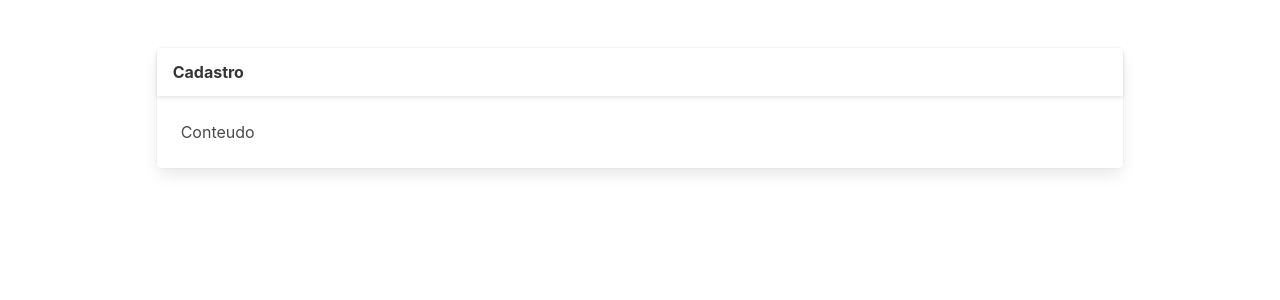
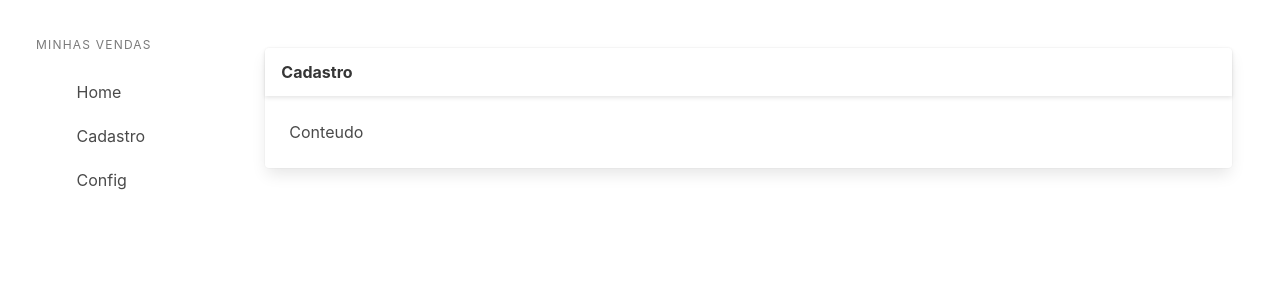
Before and after one commit to marcosmour/vendasappfrontend, a Next.js app: page / in a window 1280 px wide. Shown: the top 300 px of the page. Built offline with nearby package versions, Linux system fonts and the light colour scheme.

Commit message:
Implementando Menu Lateral

```diff
--- a/src/components/layout/index.tsx
+++ b/src/components/layout/index.tsx
@@ -1,8 +1,10 @@
+import { Menu} from './menu'
+
 export const Layout: React.FC = () =>{
     return(
         <div className="app">
             <section className="main-content columns is-fullheight">
-                {/** menu ficara aqui */}
+                <Menu />
 
                 <div className="container column is-10">
                     <div className="section">
--- /dev/null
+++ b/src/components/layout/menu/index.tsx
@@ -0,0 +1,30 @@
+
+
+export const Menu: React.FC = ()=>{
+    return(
+        <aside className="column is-2 is-narrow-mobile is-fullheight section is-hidden-mobile">
+            <p className="menu-label is-hidden-touch">
+                Minhas Vendas
+            </p>
+            <ul className="menu-list">
+                <li>
+                    <a href="#">
+                        <span className="icon"></span> Home
+                    </a>
+                </li>
+
+                <li>
+                    <a href="#">
+                        <span className="icon"></span> Cadastro
+                    </a>
+                </li>
+
+                <li>
+                    <a href="#">
+                        <span className="icon"></span> Config
+                    </a>
+                </li>
+            </ul>
+        </aside>
+    )
+}
```
